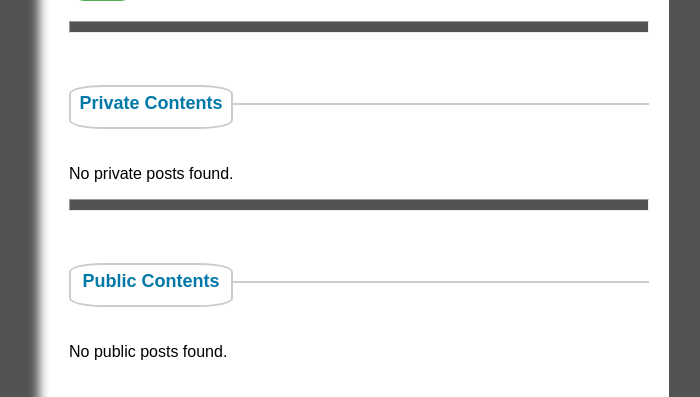
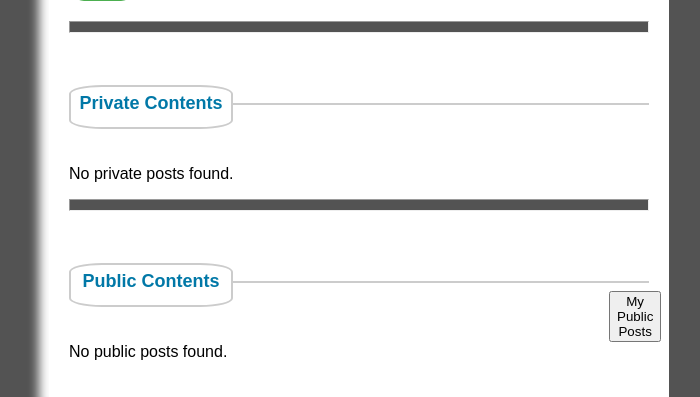
Before and after one commit to saksham342/Simple-social-media-app-model, a PHP site: page /dashboard.php in a window 1280 px wide. Shown: the part 485-882 px from the top of the page, without its empty margins (281-981 px from the left). Run offline with PHP 8.4, Linux system fonts and the light colour scheme; the visitor is signed in with stand-in values (Sample User, id 1); data that the repository does not hold is empty.

Commit message:
Update dashboard.php

```diff
--- a/social-app/dashboard.php
+++ b/social-app/dashboard.php
@@ -172,6 +172,16 @@ $private_posts_result = mysqli_query($conn, $private_posts_query);
             color: #666;
             margin-bottom: 5px;
         }
+        .view_public_posts{
+            align-content: right;
+            position: absolute;
+            margin: 10px 0px 0px 250px;
+        }
+        .view_public_posts:hover{
+            background-color: gray;
+            color: white;
+            cursor: pointer;
+        }
     </style>
 </head>
 <body>
@@ -237,10 +247,13 @@ $private_posts_result = mysqli_query($conn, $private_posts_query);
             ?>
             <!-- Divider for Public Contents -->
             <div class="main_divider"><hr></div>
+           <!-- Inside the existing HTML code -->
             <div class="divider">
                 <div class="circle">Public Contents</div>
+                <button onclick="location.href='my_public_posts.php'" class="view_public_posts">My Public Posts</button>
                 <hr>
             </div>
+
             <br><br>
 
             <?php
```
